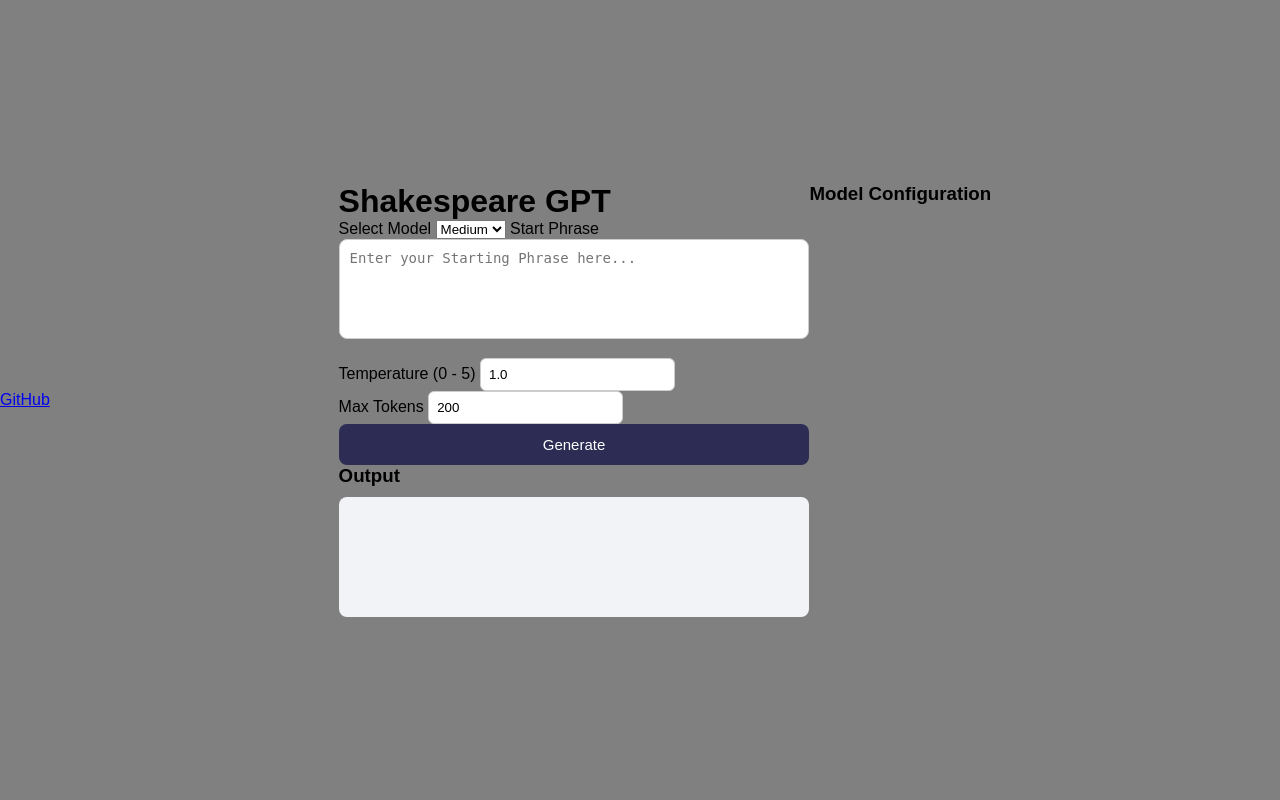
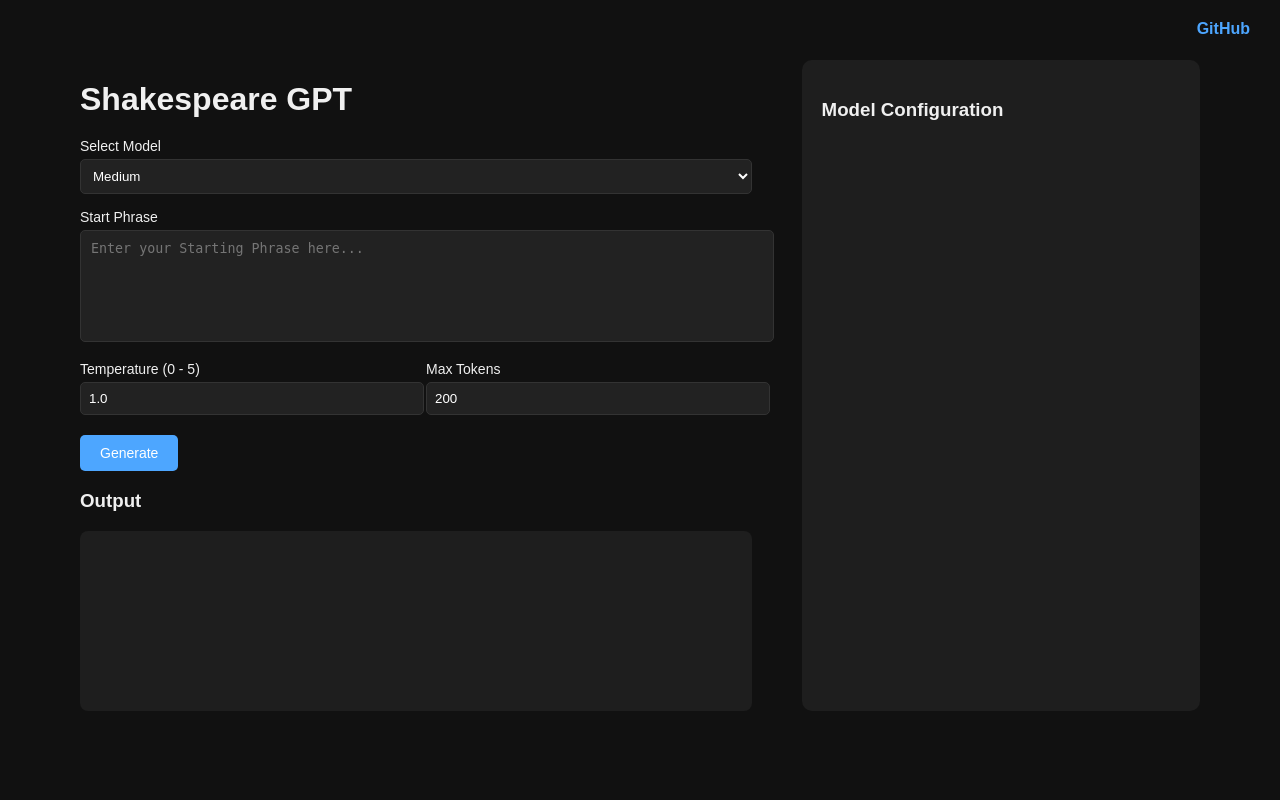
Before and after one commit to NithinVikas-AV/Shakespeare-GPT, a Flask app: page / in a window 1280 px wide. Run offline with Flask 3, Linux system fonts and the light colour scheme; data that the repository does not hold is empty; parts of the project's set-up code (start-up, migrations or seed data) failed here and were passed over.

Commit message:
Styling & Working of WebPage

```diff
--- a/Deployment/static/script.js
+++ b/Deployment/static/script.js
@@ -1,33 +1,65 @@
-function generateText() {
+let modelsData = {};
+
+// Load models.json from backend
+async function loadModels() {
+    const response = await fetch("/models");
+    modelsData = await response.json();
+    updateModelInfo();
+}
+
+// Update table when model changes
+function updateModelInfo() {
+    const selected = document.getElementById("model").value;
+    const config = modelsData[selected];
+
+    if (!config) return;
+
+    const table = document.getElementById("model-table");
+
+    table.innerHTML = `
+        <tr><td>Parameters</td><td>${config.parameters} M</td></tr>
+        <tr><td>Embedding</td><td>${config.n_embd}</td></tr>
+        <tr><td>Heads</td><td>${config.n_head}</td></tr>
+        <tr><td>Layers</td><td>${config.n_layer}</td></tr>
+        <tr><td>Batch Size</td><td>${config.batch_size}</td></tr>
+        <tr><td>Block Size</td><td>${config.block_size}</td></tr>
+        <tr><td>Dropout</td><td>${config.dropout}</td></tr>
+        <tr><td>Learning Rate</td><td>${config.learning_rate}</td></tr>
+        <tr><td>Max Iters</td><td>${config.max_iters}</td></tr>
+        <tr><td>Train Loss</td><td>${config.train_loss ?? "N/A"}</td></tr>
+        <tr><td>Val Loss</td><td>${config.val_loss ?? "N/A"}</td></tr>
+    `;
+}
+
+// Generate text
+async function generateText() {
+
+    const model = document.getElementById("model").value;
     const prompt = document.getElementById("prompt").value;
-    const temperature = document.getElementById("temperature").value;
-    const max_tokens = document.getElementById("max_tokens").value;
-    const outputDiv = document.getElementById("output");
+    const temperature = parseFloat(document.getElementById("temperature").value);
+    const max_tokens = parseInt(document.getElementById("max_tokens").value);
 
-    if (!prompt) return;
+    document.getElementById("output").innerText = "Generating...";
 
-    // Clear previous output
-    outputDiv.innerText = "Generating...";
-
-    fetch("/generate", {
+    const response = await fetch("/generate", {
         method: "POST",
         headers: {
             "Content-Type": "application/json"
         },
         body: JSON.stringify({
+            model: model,
             prompt: prompt,
             temperature: temperature,
             max_tokens: max_tokens
         })
-    })
-    .then(response => response.json())
-    .then(data => {
-        outputDiv.innerText = data.response;
-    })
-    .catch(() => {
-        outputDiv.innerText = "Something went wrong!";
     });
 
-    // Clear textarea after sending
-    document.getElementById("prompt").value = "";
+    const data = await response.json();
+    document.getElementById("output").innerText = data.response;
 }
+
+// Listen for model change
+document.getElementById("model")
+    .addEventListener("change", updateModelInfo);
+
+window.onload = loadModels;
--- a/Deployment/static/style.css
+++ b/Deployment/static/style.css
@@ -1,92 +1,114 @@
-* {
+body {
+    font-family: Arial, sans-serif;
+    background: #111;
+    color: #f0f0f0;
     margin: 0;
-    padding: 0;
-    box-sizing: border-box;
 }
 
-body {
-    font-family: Arial, sans-serif;
-    background: grey;
-    height: 100vh;
-    display: flex;
-    justify-content: center;
-    align-items: center;
+.github-link {
+    position: absolute;
+    top: 20px;
+    right: 30px;
+    color: #4da6ff;
+    text-decoration: none;
+    font-weight: bold;
+}
+
+.github-link:hover {
+    text-decoration: underline;
 }
 
 .container {
-    width: 100%;
     display: flex;
-    justify-content: center;
+    justify-content: space-between;
+    padding: 60px 80px;
 }
 
-.card {
-    width: 600px;
-    max-width: 95%;
-    background: white;
-    padding: 30px;
-    border-radius: 12px;
-    box-shadow: 0 8px 20px rgba(0, 0, 0, 0.1);
+.left-panel {
+    width: 60%;
 }
 
-.card h1 {
-    text-align: center;
+.right-panel {
+    width: 32%;
+    background: #1e1e1e;
+    padding: 20px;
+    border-radius: 10px;
+}
+
+h1 {
     margin-bottom: 20px;
+}
+
+label {
+    display: block;
+    margin-top: 15px;
+    margin-bottom: 5px;
+    font-size: 14px;
 }
 
 textarea {
     width: 100%;
-    height: 100px;
     padding: 10px;
-    border-radius: 8px;
-    border: 1px solid #ccc;
+    background: #222;
+    border: 1px solid #333;
+    color: white;
+    border-radius: 5px;
     resize: none;
-    margin-bottom: 15px;
+}
+
+select,
+input {
+    width: 100%;
+    padding: 8px;
+    background: #222;
+    border: 1px solid #333;
+    color: white;
+    border-radius: 5px;
+}
+
+.input-row {
+    display: flex;
+    gap: 20px;
+}
+
+.input-row div {
+    flex: 1;
+}
+
+button {
+    margin-top: 20px;
+    padding: 10px 20px;
+    background: #4da6ff;
+    border: none;
+    border-radius: 5px;
+    color: white;
+    cursor: pointer;
     font-size: 14px;
 }
 
-.config {
-    display: flex;
-    justify-content: space-between;
-    margin-bottom: 15px;
+button:hover {
+    background: #3a8ddb;
 }
 
-.config div {
-    display: flex;
-    flex-direction: column;
-    width: 48%;
+#output-box {
+    margin-top: 15px;
+    padding: 15px;
+    background: #1e1e1e;
+    border-radius: 8px;
+    min-height: 150px;
 }
 
-input[type="number"] {
-    padding: 8px;
-    border-radius: 6px;
-    border: 1px solid #ccc;
+table {
+    width: 100%;
+    border-collapse: collapse;
 }
 
-button {
-    width: 100%;
-    padding: 12px;
-    background-color: #2c2c54;
-    color: white;
-    border: none;
-    border-radius: 8px;
-    font-size: 15px;
-    cursor: pointer;
-    transition: 0.2s;
+td {
+    padding: 8px 5px;
+    border-bottom: 1px solid #333;
+    font-size: 14px;
 }
 
-button:hover {
-    background-color: #40407a;
+td:first-child {
+    font-weight: bold;
 }
-
-.output-box {
-    margin-top: 20px;
-}
-
-#output {
-    margin-top: 10px;
-    background: #f1f3f6;
-    padding: 15px;
-    border-radius: 8px;
-    min-height: 120px;
-    white-space: pre-wrap;
-}
```
